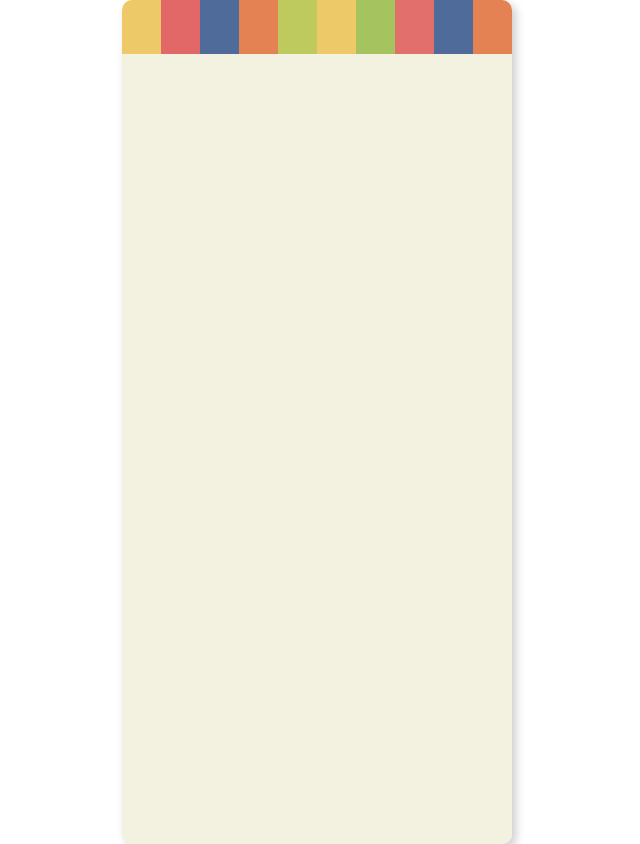
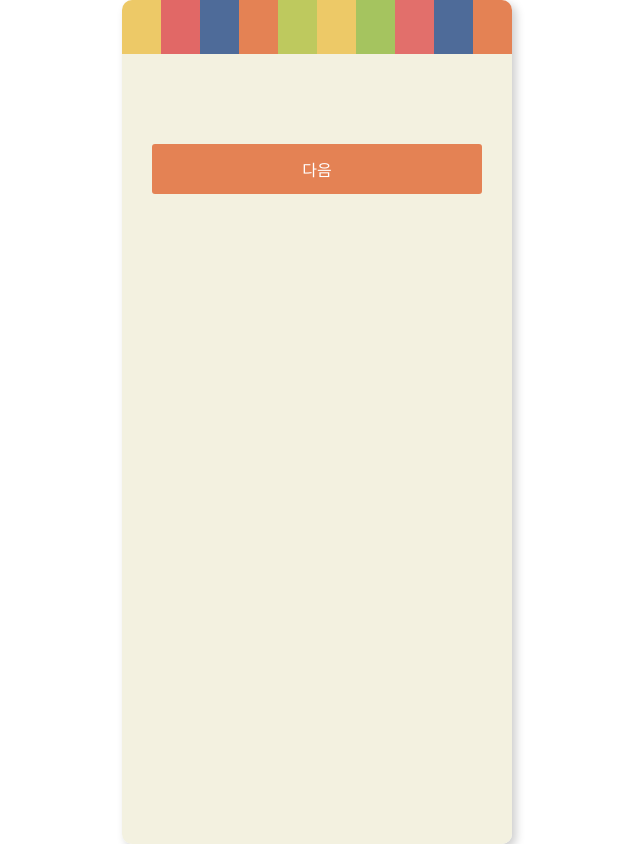
Before and after one commit to HNY-6/LuckyLetter-FE, a React (Create React App) app: page /writeletter in a window 1280 px wide. Before the commit this address had no page. Shown: the whole page, without its empty margins (323-963 px from the left). Built offline with nearby package versions, Linux system fonts and the light colour scheme.

Commit message:
Style : 뒤로가기 버튼 어트리뷰트 변경

```diff
--- a/src/components/button/index.style.ts
+++ b/src/components/button/index.style.ts
@@ -89,6 +89,8 @@ export const ArrowBackBtn = styled.div`
   width: 32px;
   height: 32px;
   background: url(${button}) -10px -348px;
+  position: absolute;
+  cursor: pointer;
 `;
 
 export const SelectMarkImg = styled.div`
--- a/src/pages/SelectPocketPage.tsx
+++ b/src/pages/SelectPocketPage.tsx
@@ -10,6 +10,7 @@ import {
   Money10000Img,
   Money50000Img,
   MoneyDefaultImg,
+  ArrowBackBtn,
 } from "@/components/button/index.style";
 import {
   SelctPocketTitle,
@@ -23,6 +24,7 @@ const SelectPocketPage = () => {
   return (
     <>
       <SelectPocketWrapper>
+        <ArrowBackBtn></ArrowBackBtn>
         <SelctPocketTitle>
           <SelectPocketSpan>복주머니</SelectPocketSpan>와
           <SelectPocketSpan> 세뱃돈</SelectPocketSpan>을<br /> 선택해주세요!
--- /dev/null
+++ b/src/pages/WriteLetterPage.tsx
@@ -0,0 +1,19 @@
+import {
+  SelctPocketTitle,
+  SelectPocketWrapper,
+} from "@/components/SelectPocket/index.style";
+import DefaultButton from "@/components/UI/Button";
+import styled from "styled-components";
+
+const WriteLetterPage = () => {
+  return (
+    <>
+      <SelectPocketWrapper>
+        <SelctPocketTitle></SelctPocketTitle>
+        <DefaultButton label={`다음`} />
+      </SelectPocketWrapper>
+    </>
+  );
+};
+
+export default WriteLetterPage;
--- a/src/routes/AppRoutes.tsx
+++ b/src/routes/AppRoutes.tsx
@@ -4,6 +4,7 @@ import Login from "@/pages/Login";
 import ReadMyPocket from "@/pages/ReadMyPocket";
 import ReadMyLetter from "@/pages/ReadMyLetter";
 import SelectPocketPage from "@/pages/SelectPocketPage";
+import WriteLetterPage from "@/pages/WriteLetterPage";
 
 const AppRoutes = () => {
   return (
@@ -13,6 +14,7 @@ const AppRoutes = () => {
       <Route path='/mypocket' element={<ReadMyPocket />}></Route>
       <Route path='/mypocket/:myletterId' element={<ReadMyLetter />}></Route>
       <Route path='/selectpocket' element={<SelectPocketPage />}></Route>
+      <Route path='/writeletter' element={<WriteLetterPage />}></Route>
     </Routes>
   );
 };
```
